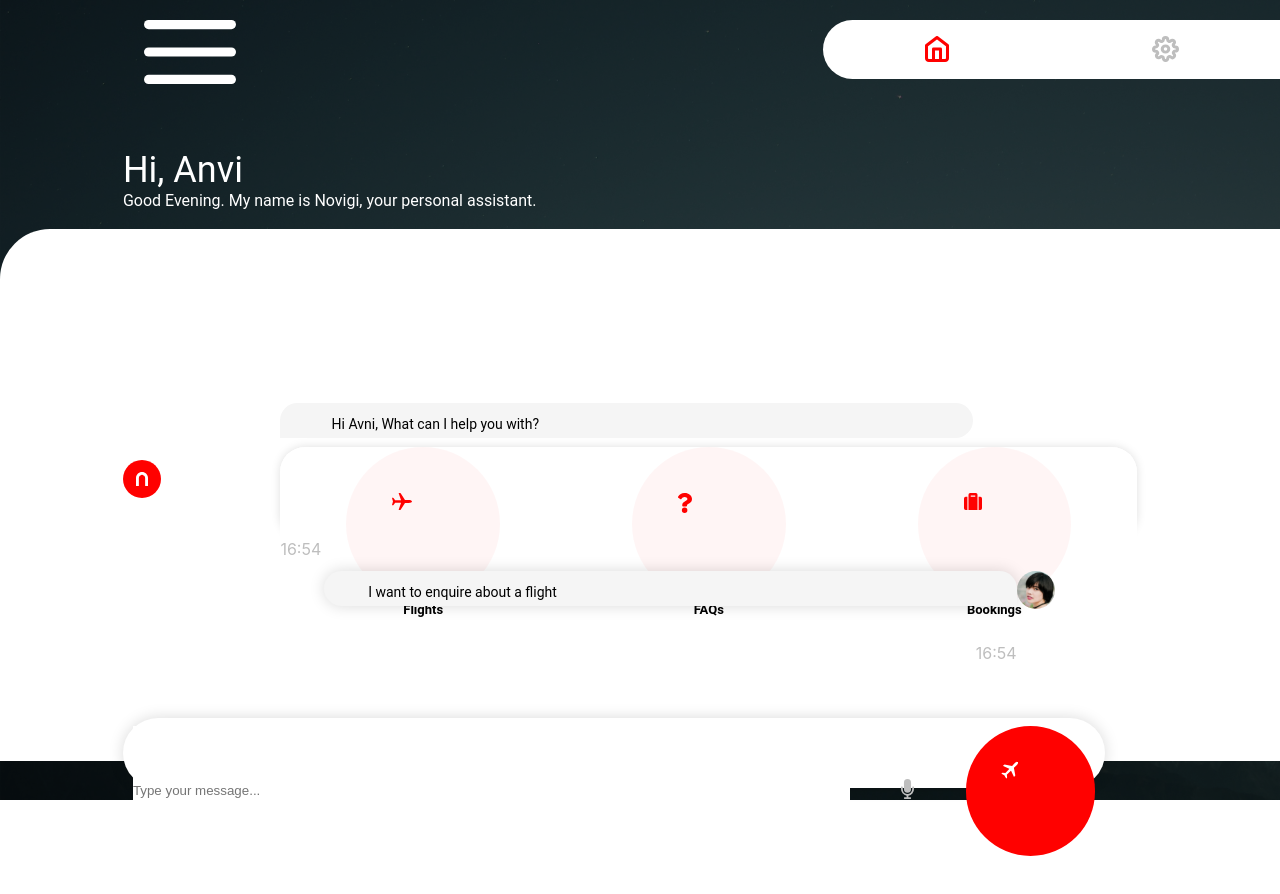
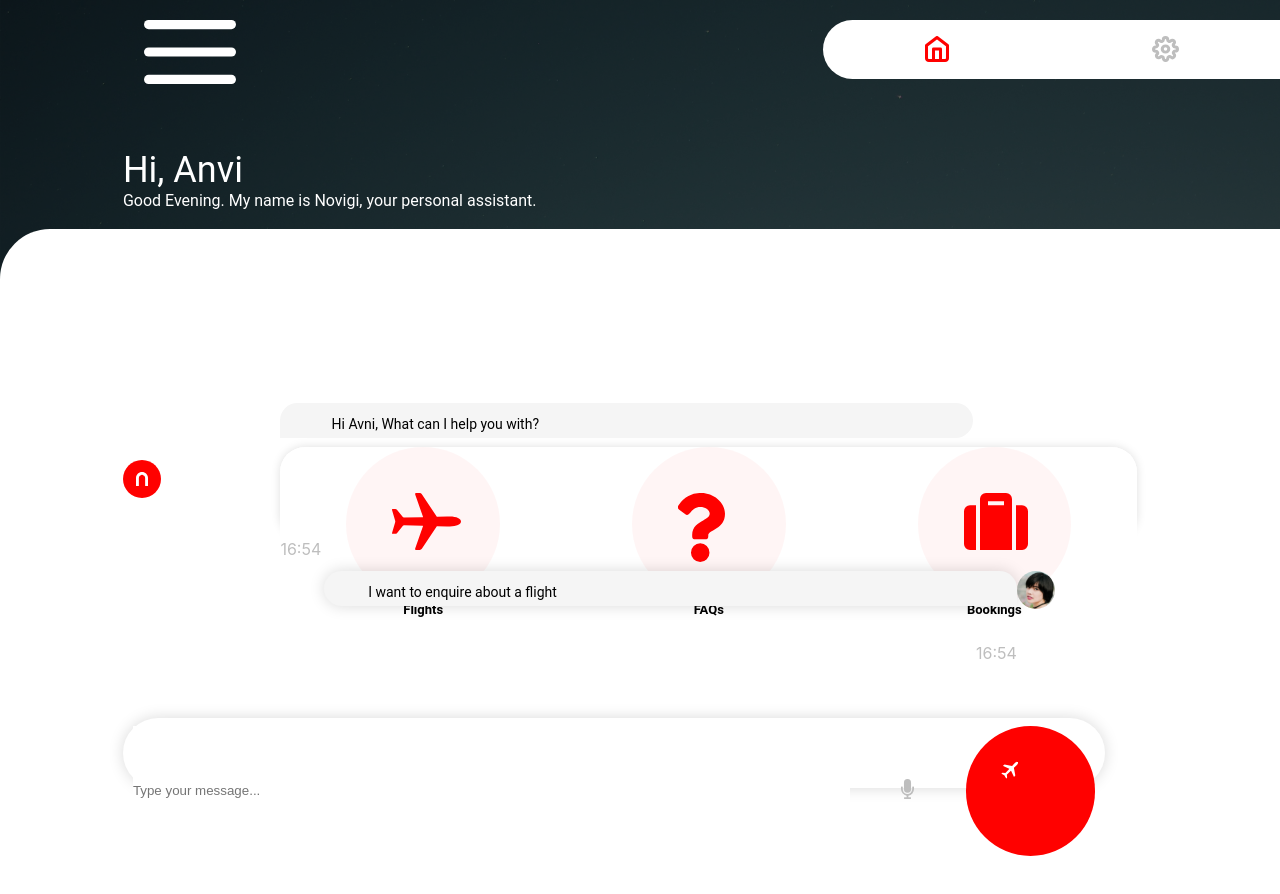
Before and after one commit to praveen-novigi/TicketBookingFrontEnd, a React (Create React App) app: page /chat in a window 1280 px wide. Shown: the top 894 px of the page. Before the commit the page ends 800 px from the top, so only its background shows below. Built offline with nearby package versions, Linux system fonts and the light colour scheme; the HTML template or start-up script is replaced by a standard one.

Commit message:
UI changes

```diff
--- a/src/App.css
+++ b/src/App.css
@@ -263,6 +263,7 @@
   align-self: center;
 }
 .airplane{
+  width: 5.33066vw;
   margin: 30%;
   justify-self: center;
   align-self: center;
@@ -293,6 +294,7 @@
   font: normal normal bold 13px/18px Roboto;
 }
 .question{
+  width: 3.664vw;
   margin: 30%;
   justify-self: center;
   align-self: center;
@@ -314,6 +316,7 @@
   align-self: center;
 }
 .suitcase{
+  width: 5.02666vw;
   margin: 30%;
   justify-self: center;
   align-self: center;
@@ -374,7 +377,7 @@
 }
 .UserchatGrid{
   margin-left: 15.7vw;
-  width:60.266vw;
+  /* width:60.266vw; */
   display: grid;
   /* grid-template-columns: 177px 49px; */
   margin-bottom: 1.47783251vh;
@@ -409,3 +412,8 @@
   grid-column: 1/2;
   grid-row: 2/3;
 }
+@media (min-width : 768px){
+  .chatBox{
+    height: 74.502463vmax;
+  }
+}
```
